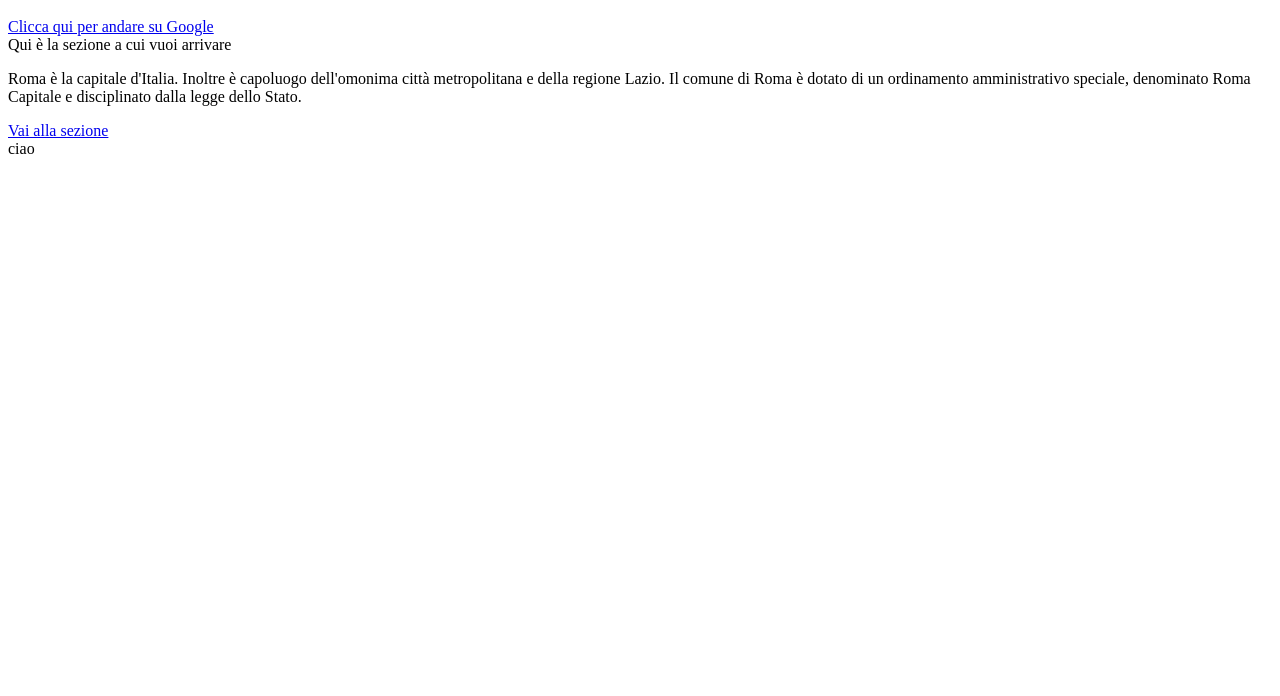
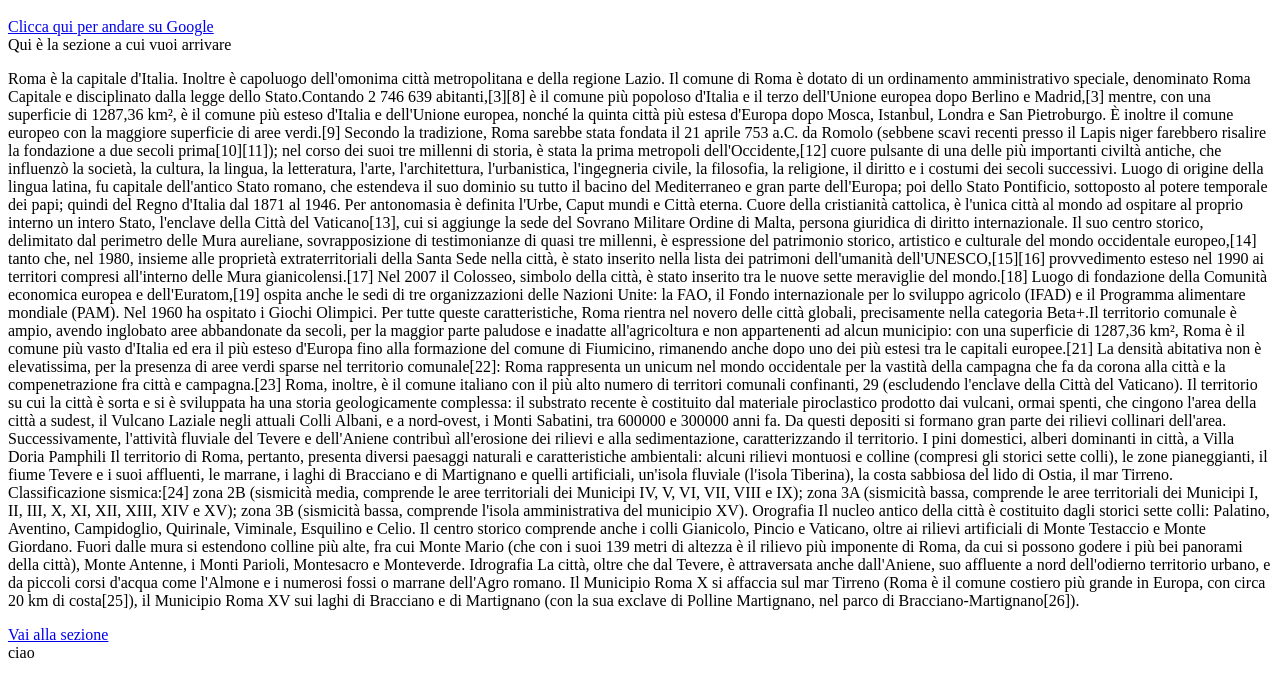
Before and after one commit to emanuelamac/Primo-sito-di-prova, a plain HTML site: page index.html in a window 1280 px wide. Shown: the part 48-744 px from the top of the page. Drawn offline with Linux system fonts and the light colour scheme.

Commit message:
Update index.html

```diff
--- a/index.html
+++ b/index.html
@@ -9,7 +9,32 @@
   Qui è la sezione a cui vuoi arrivare
  </div>
  <p>Roma è la capitale d'Italia. Inoltre è capoluogo dell'omonima città metropolitana e della regione Lazio.
-  Il comune di Roma è dotato di un ordinamento amministrativo speciale, denominato Roma Capitale e disciplinato dalla legge dello Stato.</p>
+  Il comune di Roma è dotato di un ordinamento amministrativo speciale, denominato Roma Capitale e disciplinato dalla legge dello Stato.Contando 2 746 639 abitanti,[3][8] è il comune più popoloso d'Italia e il terzo dell'Unione europea dopo Berlino e Madrid,[3] mentre, con una superficie di 1287,36 km², è il comune più esteso d'Italia e dell'Unione europea, nonché la quinta città più estesa d'Europa dopo Mosca, Istanbul, Londra e San Pietroburgo. È inoltre il comune europeo con la maggiore superficie di aree verdi.[9]
+
+Secondo la tradizione, Roma sarebbe stata fondata il 21 aprile 753 a.C. da Romolo (sebbene scavi recenti presso il Lapis niger farebbero risalire la fondazione a due secoli prima[10][11]); nel corso dei suoi tre millenni di storia, è stata la prima metropoli dell'Occidente,[12] cuore pulsante di una delle più importanti civiltà antiche, che influenzò la società, la cultura, la lingua, la letteratura, l'arte, l'architettura, l'urbanistica, l'ingegneria civile, la filosofia, la religione, il diritto e i costumi dei secoli successivi. Luogo di origine della lingua latina, fu capitale dell'antico Stato romano, che estendeva il suo dominio su tutto il bacino del Mediterraneo e gran parte dell'Europa; poi dello Stato Pontificio, sottoposto al potere temporale dei papi; quindi del Regno d'Italia dal 1871 al 1946. Per antonomasia è definita l'Urbe, Caput mundi e Città eterna.
+
+Cuore della cristianità cattolica, è l'unica città al mondo ad ospitare al proprio interno un intero Stato, l'enclave della Città del Vaticano[13], cui si aggiunge la sede del Sovrano Militare Ordine di Malta, persona giuridica di diritto internazionale. Il suo centro storico, delimitato dal perimetro delle Mura aureliane, sovrapposizione di testimonianze di quasi tre millenni, è espressione del patrimonio storico, artistico e culturale del mondo occidentale europeo,[14] tanto che, nel 1980, insieme alle proprietà extraterritoriali della Santa Sede nella città, è stato inserito nella lista dei patrimoni dell'umanità dell'UNESCO,[15][16] provvedimento esteso nel 1990 ai territori compresi all'interno delle Mura gianicolensi.[17] Nel 2007 il Colosseo, simbolo della città, è stato inserito tra le nuove sette meraviglie del mondo.[18]
+
+Luogo di fondazione della Comunità economica europea e dell'Euratom,[19] ospita anche le sedi di tre organizzazioni delle Nazioni Unite: la FAO, il Fondo internazionale per lo sviluppo agricolo (IFAD) e il Programma alimentare mondiale (PAM). Nel 1960 ha ospitato i Giochi Olimpici.
+
+Per tutte queste caratteristiche, Roma rientra nel novero delle città globali, precisamente nella categoria Beta+.Il territorio comunale è ampio, avendo inglobato aree abbandonate da secoli, per la maggior parte paludose e inadatte all'agricoltura e non appartenenti ad alcun municipio: con una superficie di 1287,36 km², Roma è il comune più vasto d'Italia ed era il più esteso d'Europa fino alla formazione del comune di Fiumicino, rimanendo anche dopo uno dei più estesi tra le capitali europee.[21] La densità abitativa non è elevatissima, per la presenza di aree verdi sparse nel territorio comunale[22]: Roma rappresenta un unicum nel mondo occidentale per la vastità della campagna che fa da corona alla città e la compenetrazione fra città e campagna.[23] Roma, inoltre, è il comune italiano con il più alto numero di territori comunali confinanti, 29 (escludendo l'enclave della Città del Vaticano). Il territorio su cui la città è sorta e si è sviluppata ha una storia geologicamente complessa: il substrato recente è costituito dal materiale piroclastico prodotto dai vulcani, ormai spenti, che cingono l'area della città a sudest, il Vulcano Laziale negli attuali Colli Albani, e a nord-ovest, i Monti Sabatini, tra 600000 e 300000 anni fa. Da questi depositi si formano gran parte dei rilievi collinari dell'area. Successivamente, l'attività fluviale del Tevere e dell'Aniene contribuì all'erosione dei rilievi e alla sedimentazione, caratterizzando il territorio.
+
+
+I pini domestici, alberi dominanti in città, a Villa Doria Pamphili
+Il territorio di Roma, pertanto, presenta diversi paesaggi naturali e caratteristiche ambientali: alcuni rilievi montuosi e colline (compresi gli storici sette colli), le zone pianeggianti, il fiume Tevere e i suoi affluenti, le marrane, i laghi di Bracciano e di Martignano e quelli artificiali, un'isola fluviale (l'isola Tiberina), la costa sabbiosa del lido di Ostia, il mar Tirreno.
+
+Classificazione sismica:[24]
+zona 2B (sismicità media, comprende le aree territoriali dei Municipi IV, V, VI, VII, VIII e IX);
+
+zona 3A (sismicità bassa, comprende le aree territoriali dei Municipi I, II, III, X, XI, XII, XIII, XIV e XV);
+
+zona 3B (sismicità bassa, comprende l'isola amministrativa del municipio XV).
+
+Orografia
+Il nucleo antico della città è costituito dagli storici sette colli: Palatino, Aventino, Campidoglio, Quirinale, Viminale, Esquilino e Celio. Il centro storico comprende anche i colli Gianicolo, Pincio e Vaticano, oltre ai rilievi artificiali di Monte Testaccio e Monte Giordano. Fuori dalle mura si estendono colline più alte, fra cui Monte Mario (che con i suoi 139 metri di altezza è il rilievo più imponente di Roma, da cui si possono godere i più bei panorami della città), Monte Antenne, i Monti Parioli, Montesacro e Monteverde.
+
+Idrografia
+La città, oltre che dal Tevere, è attraversata anche dall'Aniene, suo affluente a nord dell'odierno territorio urbano, e da piccoli corsi d'acqua come l'Almone e i numerosi fossi o marrane dell'Agro romano. Il Municipio Roma X si affaccia sul mar Tirreno (Roma è il comune costiero più grande in Europa, con circa 20 km di costa[25]), il Municipio Roma XV sui laghi di Bracciano e di Martignano (con la sua exclave di Polline Martignano, nel parco di Bracciano-Martignano[26]).</p>
 <!--Link per navigare direttamente alla sezione-->
 <a href="#sezione">Vai alla sezione</a>
 </body>
```
